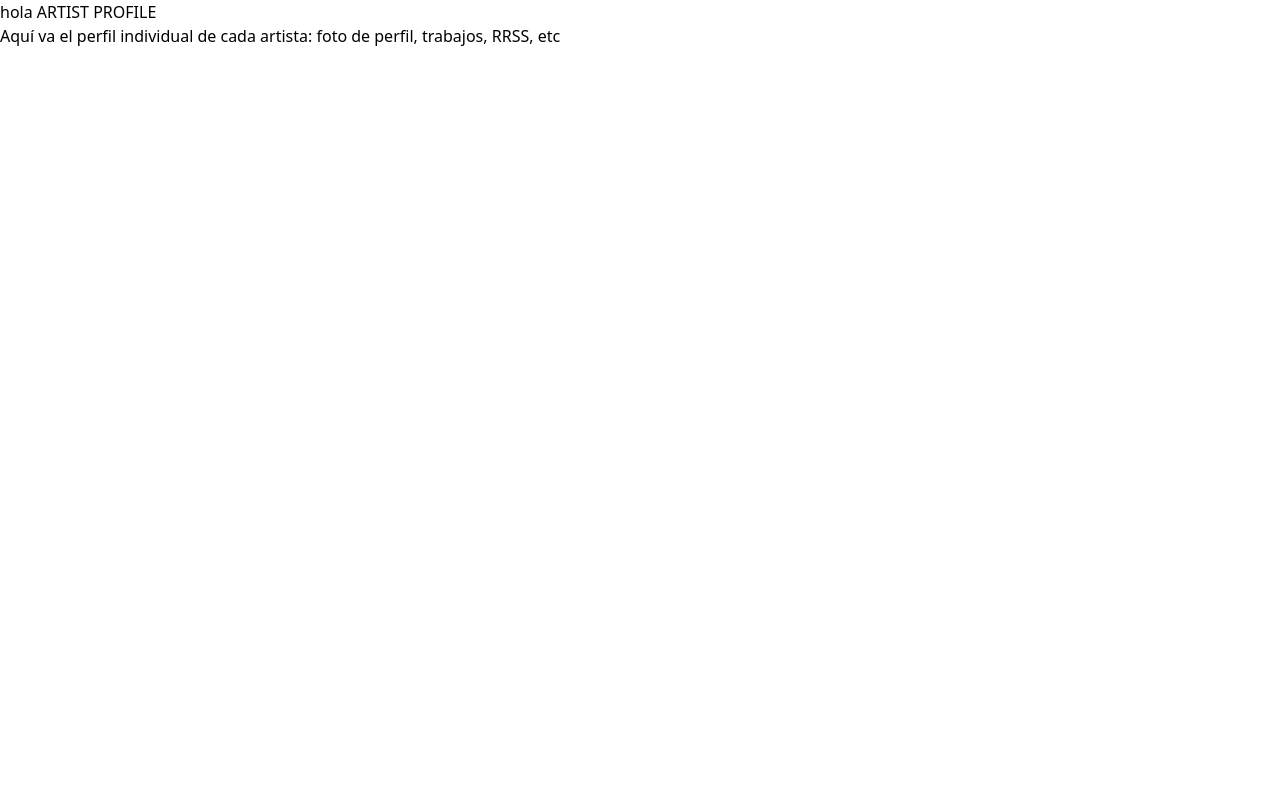
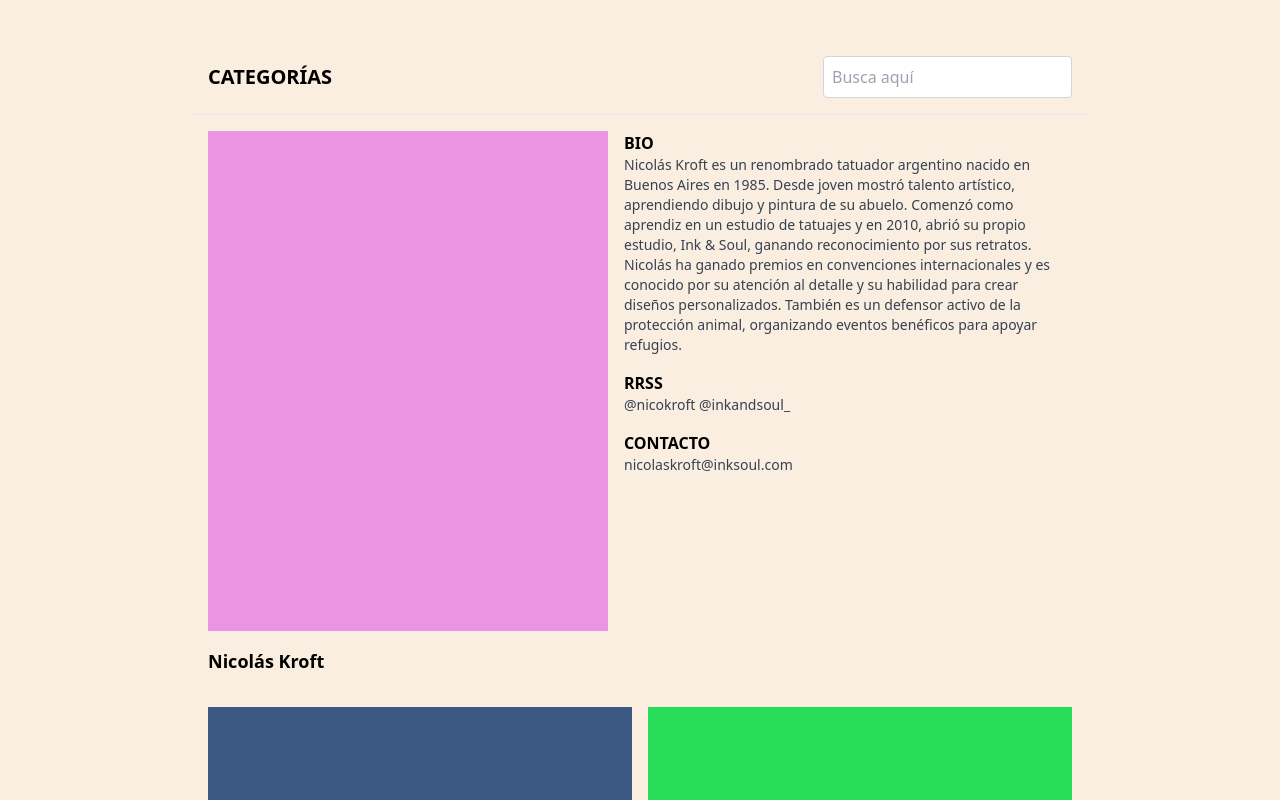
Before and after one commit to Innovaton0/Mimi-Sofm-final-project, a Vue app: page /tattooartists/1 in a window 1280 px wide. Shown: the top 800 px of the page. Built offline with nearby package versions, Linux system fonts and the light colour scheme.

Commit message:
artist profil with random color image

```diff
--- a/src/components/ArtistProfile.vue
+++ b/src/components/ArtistProfile.vue
@@ -1,18 +1,86 @@
 <template>
+  <div id="app" class="bg-[#F9EEDF] min-h-screen py-10 px-5">
+    <div class="max-w-4xl mx-auto rounded-lg overflow-hidden">
+      <div class="flex justify-between items-center border-b p-4">
+        <h1 class="text-xl font-bold">CATEGORÍAS</h1>
+        <input
+          type="text"
+          placeholder="Busca aquí"
+          class="border border-gray-300 rounded p-2"
+        />
+      </div>
 
-<h1>hola ARTIST PROFILE</h1>
+      <div class="p-4 flex flex-col sm:flex-row">
+        <div class="flex flex-col items-center sm:items-start mb-4 sm:mb-0 sm:mr-4">
+          <div
+            class="w-[400px] h-[500px] mb-4"
+            :style="{ backgroundColor: randomColor() }"
+          >
+            <!-- Bloque de color aleatorio para la imagen de perfil -->
+          </div>
+          <h2 class="text-lg font-semibold">Nicolás Kroft</h2>
+        </div>
 
-<p>Aquí va el perfil individual de cada artista: foto de perfil, trabajos, RRSS, etc</p>
+        <div class="flex-1">
+          <div class="mb-4">
+            <h3 class="text-md font-bold">BIO</h3>
+            <p class="text-sm text-gray-700">
+              Nicolás Kroft es un renombrado tatuador argentino nacido en Buenos
+              Aires en 1985. Desde joven mostró talento artístico, aprendiendo
+              dibujo y pintura de su abuelo. Comenzó como aprendiz en un estudio
+              de tatuajes y en 2010, abrió su propio estudio, Ink & Soul,
+              ganando reconocimiento por sus retratos. Nicolás ha ganado premios
+              en convenciones internacionales y es conocido por su atención al
+              detalle y su habilidad para crear diseños personalizados. También
+              es un defensor activo de la protección animal, organizando eventos
+              benéficos para apoyar refugios.
+            </p>
+          </div>
 
+          <div class="mb-4">
+            <h3 class="text-md font-bold">RRSS</h3>
+            <p class="text-sm text-gray-700">@nicokroft @inkandsoul_</p>
+          </div>
+
+          <div>
+            <h3 class="text-md font-bold">CONTACTO</h3>
+            <p class="text-sm text-gray-700">nicolaskroft@inksoul.com</p>
+          </div>
+        </div>
+      </div>
+
+      <div class="p-4 grid grid-cols-1 sm:grid-cols-2 gap-4">
+        <div
+          v-for="n in 4"
+          :key="n"
+          class="w-full pb-full bg-gray-300 relative"
+          :style="{ backgroundColor: randomColor() }"
+        >
+          <!-- Bloques de color aleatorio para los tatuajes -->
+        </div>
+      </div>
+    </div>
+  </div>
 </template>
 
-<script></script>
+<script>
+export default {
+  name: "App",
+  methods: {
+    randomColor() {
+      const letters = "0123456789ABCDEF";
+      let color = "#";
+      for (let i = 0; i < 6; i++) {
+        color += letters[Math.floor(Math.random() * 16)];
+      }
+      return color;
+    },
+  },
+};
+</script>
 
-  export default {
-    name: "ArtistProfile",
-    data() {
-      return {};
-    },
-  };
-
-<style></style>
+<style>
+.pb-full {
+  padding-bottom: 100%;
+}
+</style>
```
